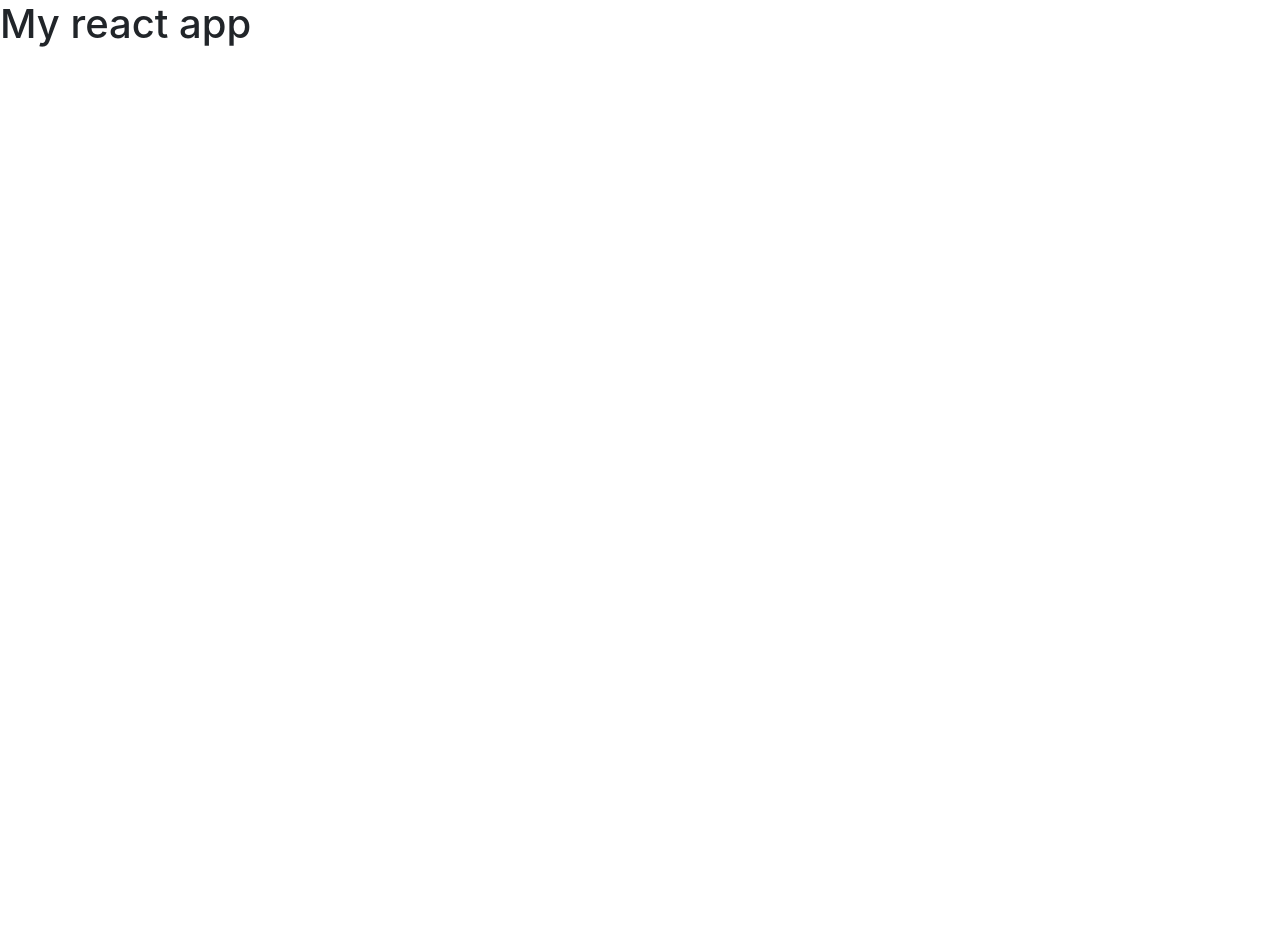
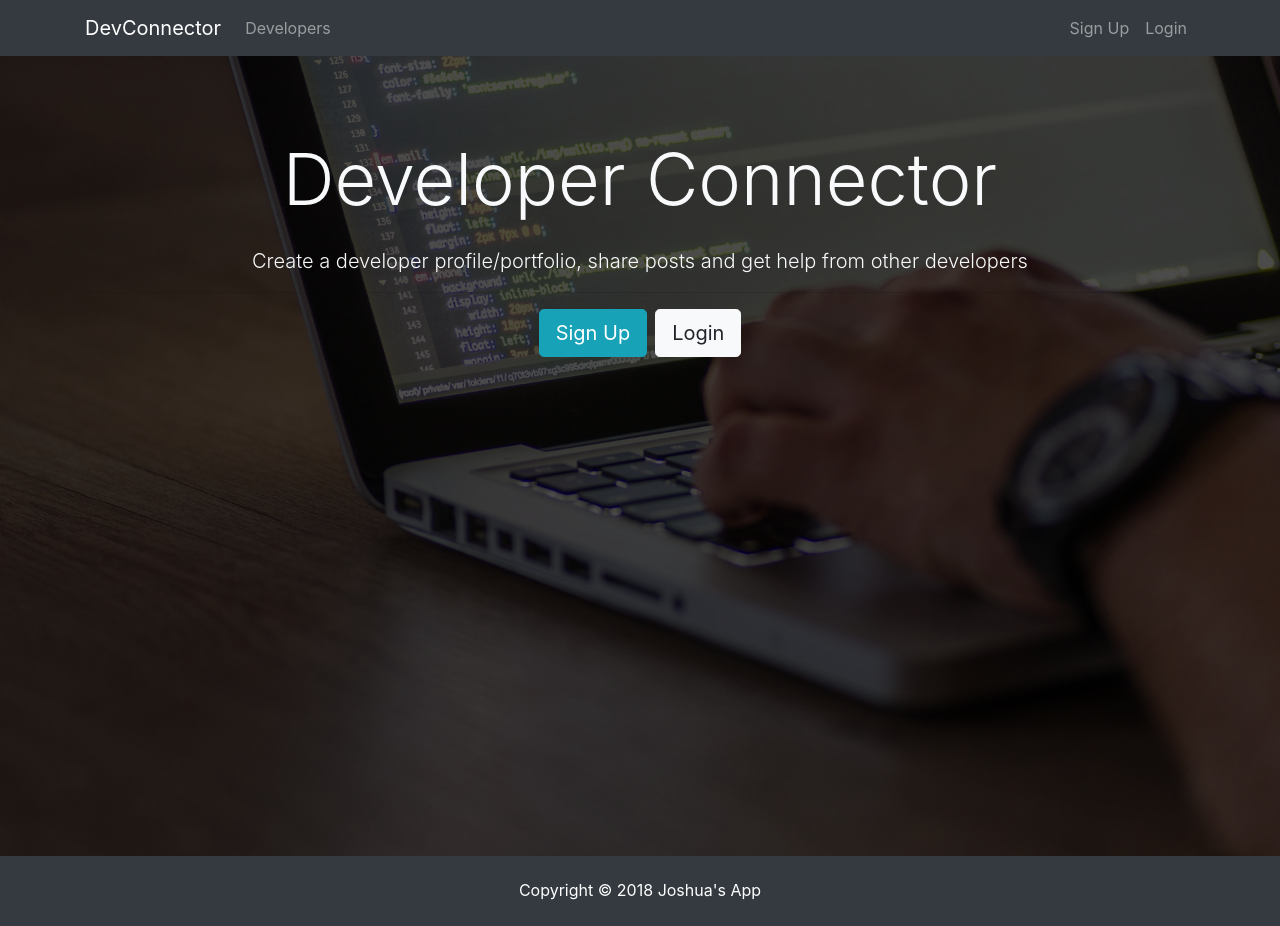
Before and after one commit to dotslashbin/simple-socialnet, a React (Create React App) app in the folder client/: page / in a window 1280 px wide. Before the commit the page ends 800 px from the top, so only its background shows below. Built offline with nearby package versions, Linux system fonts and the light colour scheme.

Commit message:
Implemented components

```diff
--- a/client/src/App.js
+++ b/client/src/App.js
@@ -1,12 +1,20 @@
+// Components
 import React, { Component } from 'react';
+import Navbar from './components/layout/Navbar'
+import Footer from './components/layout/Footer'
+import Landing from './components/layout/Landing'
 // import logo from './logo.svg';
+//
+
 import './App.css';
 
 class App extends Component {
   render() {
     return (
       <div className="App">
-        <h1>My react app</h1>
+      	<Navbar />
+        <Landing />
+        <Footer />
       </div>
     );
   }
```
